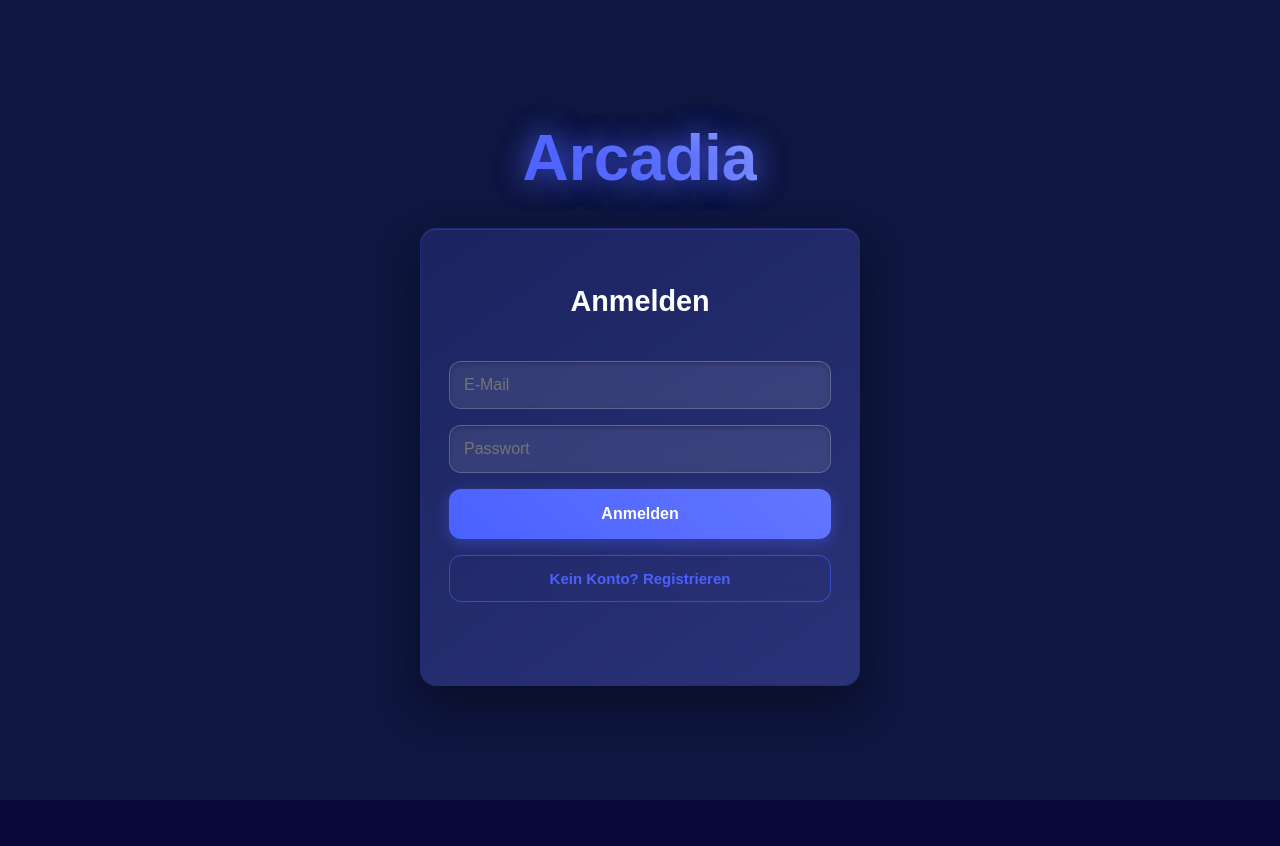
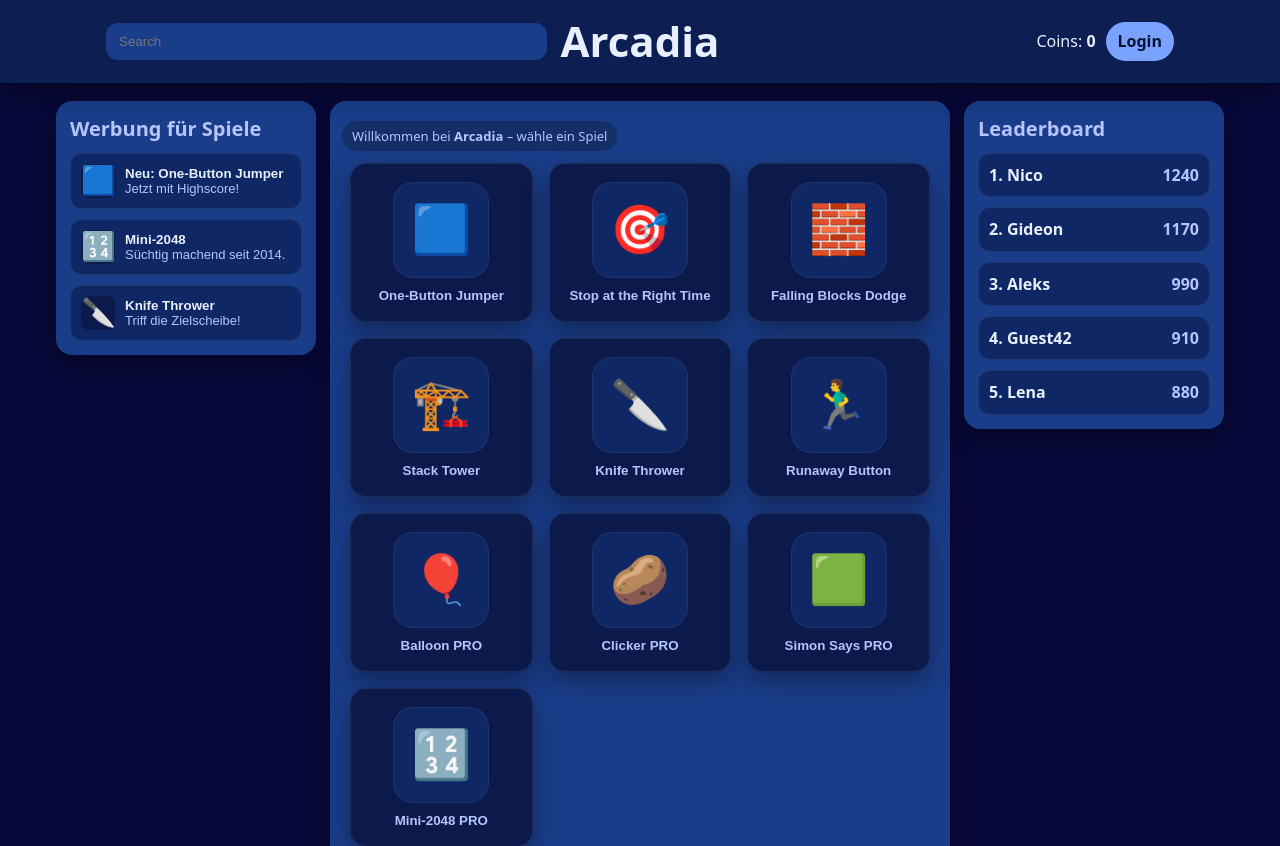
Before and after one commit to Gidschge/arcadia, a React (Vite) app in the folder my-app/: page /app in a window 1280 px wide. Before the commit this address led to /. Shown: the top 846 px of the page. Before the commit the page ends 800 px from the top, so only its background shows below. Built offline with nearby package versions, Linux system fonts and the light colour scheme; no server answers.

Commit message:
fixed home and app

```diff
--- a/my-app/src/App.jsx
+++ b/my-app/src/App.jsx
@@ -1,160 +1,81 @@
-import React, { useEffect, useState } from "react";
-import { useNavigate } from "react-router-dom";
-import { auth } from "./firebase";
-import { signOut, onAuthStateChanged } from "firebase/auth";
+import React, { useState, Suspense } from "react";
+import Home from "./Home.jsx";
+import Ads from "./Ads.jsx";
+import Leaderboard from "./Leaderboard.jsx";
 
-function App() {
-  const navigate = useNavigate();
-  const [user, setUser] = useState(null);
+import Jumper from "./games/Jumper.jsx";
+import Stopper from "./games/Stopper.jsx";
+import Dodge from "./games/Dodge.jsx";
+import Stack from "./games/Stack.jsx";
+import Knives from "./games/Knives.jsx";
+import Runaway from "./games/Runaway.jsx";
+import Balloon from "./games/Balloon.jsx";
+import Clicker from "./games/Clicker.jsx";
+import Simon from "./games/Simon.jsx";
+import Mini2048 from "./games/Mini2048.jsx";
 
-  // User-Status überwachen (WICHTIG!)
-  useEffect(() => {
-    const unSub = onAuthStateChanged(auth, (current) => {
-      setUser(current);
+const items = [
+  { id: "jumper", title: "One-Button Jumper", Comp: Jumper, logo: "🟦" },
+  { id: "stopper", title: "Stop at the Right Time", Comp: Stopper, logo: "🎯" },
+  { id: "dodge", title: "Falling Blocks Dodge", Comp: Dodge, logo: "🧱" },
+  { id: "stack", title: "Stack Tower", Comp: Stack, logo: "🏗️" },
+  { id: "knives", title: "Knife Thrower", Comp: Knives, logo: "🔪" },
+  { id: "runaway", title: "Runaway Button", Comp: Runaway, logo: "🏃‍♂️" },
+  { id: "balloon", title: "Balloon PRO", Comp: Balloon, logo: "🎈" },
+  { id: "clicker", title: "Clicker PRO", Comp: Clicker, logo: "🥔" },
+  { id: "simon", title: "Simon Says PRO", Comp: Simon, logo: "🟩" },
+  { id: "mini2048", title: "Mini-2048 PRO", Comp: Mini2048, logo: "🔢" },
+];
 
-      if (!current) {
-        navigate("/", { replace: true });
-      }
-    });
-
-    return () => unSub();
-  }, []);
-
-  // Logout
-  const handleLogout = async () => {
-    try {
-      await signOut(auth);
-      navigate("/", { replace: true });
-    } catch (err) {
-      console.error("Logout Fehler:", err);
-    }
-  };
-
-  // Ladebildschirm
-  if (!user) {
-    return (
-      <div style={{
-        display: "flex",
-        justifyContent: "center",
-        alignItems: "center",
-        minHeight: "100vh",
-        backgroundColor: "#0f163f",
-        color: "white",
-        fontFamily: "Arial, sans-serif"
-      }}>
-        Laden...
-      </div>
-    );
-  }
-
-  // ⬇️ Styles
-  const containerStyle = {
-    backgroundColor: "#0f163f",
-    color: "white",
-    fontFamily: "Arial, sans-serif",
-    minHeight: "100vh",
-    display: "flex",
-    flexDirection: "column",
-    justifyContent: "center",
-    alignItems: "center",
-    padding: "clamp(16px, 3vw, 32px)"
-  };
-
-  const titleStyle = {
-    marginBottom: "clamp(12px, 2.5vw, 24px)",
-    fontSize: "clamp(28px, 6vw, 64px)",
-    fontWeight: "bold",
-    background: "linear-gradient(45deg, #4b61ff, #6376ff, #a3b2ff)",
-    WebkitBackgroundClip: "text",
-    WebkitTextFillColor: "transparent",
-    textShadow: "0 0 20px rgba(75, 97, 255, 0.5)",
-    animation: "glow 2s ease-in-out infinite alternate"
-  };
-
-  const dashboardStyle = {
-    width: "100%",
-    maxWidth: "520px",
-    background: "linear-gradient(145deg, #1b2360, #2a3378)",
-    borderRadius: "16px",
-    padding: "clamp(18px, 3.2vw, 32px)",
-    boxShadow: "0 25px 50px rgba(0,0,0,0.5)",
-    display: "flex",
-    flexDirection: "column",
-    alignItems: "center",
-    border: "1px solid rgba(75,97,255,0.3)"
-  };
-
-  const buttonStyle = {
-    width: "100%",
-    padding: "clamp(12px, 2.6vw, 16px)",
-    borderRadius: "12px",
-    border: "none",
-    background: "linear-gradient(45deg, #ef4444, #dc2626)",
-    color: "white",
-    cursor: "pointer",
-    fontWeight: "bold",
-    fontSize: "clamp(14px, 3vw, 16px)",
-    boxShadow: "0 6px 20px rgba(239, 68, 68, 0.5)",
-    transition: "all 0.3s ease"
-  };
-
-  const welcomeStyle = {
-    fontSize: "1.8rem",
-    marginBottom: "10px",
-    color: "#a3b2ff"
-  };
-
-  const userInfoStyle = {
-    fontSize: "1rem",
-    marginBottom: "20px",
-    color: "rgba(255,255,255,0.8)"
-  };
+export default function App() {
+  const [active, setActive] = useState("home");
+  const Comp = items.find((i) => i.id === active)?.Comp ?? null;
+  const year = new Date().getFullYear();
 
   return (
-    <div style={containerStyle}>
-      <div style={titleStyle}>Arcadia</div>
+      <>
+        <header>
+          <div className="header-inner">
+            <form className="search">
+              <input placeholder="Search" aria-label="Search" />
+            </form>
 
-      <div style={dashboardStyle}>
-        <h1 style={welcomeStyle}>🎉 Willkommen zurück!</h1>
+            <h1
+                className="brand"
+                onClick={() => setActive("home")}
+                style={{ cursor: "pointer" }}
+            >
+              Arcadia
+            </h1>
 
-        <div style={userInfoStyle}>
-          Eingeloggt als:<br />
-          <span style={{ color: "#4ade80", fontSize: "1.3rem" }}>
-            {user.email}
-          </span>
-          <br />
-          <small style={{ opacity: 0.6 }}>
-            UID: {user.uid.slice(0, 8)}...
-          </small>
-        </div>
+            <div className="account">
+              <span>Coins: <strong>0</strong></span>
+              <a className="btn">Login</a>
+            </div>
+          </div>
+        </header>
 
-        {/* 🔥 HIER: Logout Button */}
-        <button
-          style={buttonStyle}
-          onClick={handleLogout}
-          onMouseEnter={(e) => {
-            e.target.style.transform = "translateY(-2px)";
-            e.target.style.boxShadow = "0 12px 25px rgba(239, 68, 68, 0.6)";
-          }}
-          onMouseLeave={(e) => {
-            e.target.style.transform = "translateY(0)";
-            e.target.style.boxShadow = "0 6px 20px rgba(239, 68, 68, 0.4)";
-          }}
-        >
-          🚪 Abmelden
-        </button>
+        <main>
+          <aside className="sidebar left">
+            <Ads onOpen={setActive} />
+          </aside>
 
-        <div style={{
-          marginTop: "20px",
-          animation: "float 3s ease-in-out infinite",
-          fontSize: "0.9rem",
-          opacity: 0.7
-        }}>
-          Dein Dashboard bekommt bald neue Features...
-        </div>
-      </div>
-    </div>
+          <section id="stage">
+            <Suspense fallback={<div style={{ padding: 20 }}>Lade…</div>}>
+              {active === "home" ? (
+                  <Home items={items} onOpen={setActive} />
+              ) : (
+                  <Comp />
+              )}
+            </Suspense>
+          </section>
+
+          <aside className="sidebar right">
+            <Leaderboard />
+          </aside>
+        </main>
+
+        <footer>© {year} Arcadia</footer>
+      </>
   );
 }
-
-export default App;
--- a/my-app/src/main.jsx
+++ b/my-app/src/main.jsx
@@ -2,14 +2,16 @@ import React from "react";
 import ReactDOM from "react-dom/client";
 import { BrowserRouter, Routes, Route, Navigate } from "react-router-dom";
 import Login from "./login";  // dein Login-Component
-import App from "./App";      // deine Haupt-App
+import Home from "./Home.jsx";      // deine Haupt-App
 import './styles.css'
+import App from "./App.jsx";
 
 ReactDOM.createRoot(document.getElementById('root')).render(
   <BrowserRouter>
     <Routes>
       <Route path="/" element={<Login />} />           {/* Start = Login */}
       <Route path="/app" element={<App />} />           {/* Haupt-App */}
+      <Route path="/home" element={<Home />} />           {/* Haupt-App */}
       <Route path="*" element={<Navigate to="/" />} />  {/* Fallback */}
     </Routes>
   </BrowserRouter>
--- a/my-app/src/utils/highscore.js
+++ b/my-app/src/utils/highscore.js
@@ -1,14 +1,17 @@
 // src/utils/highscore.js
-import { db } from "../firebaseConfig"
+import { db } from "../firebase"
 import { ref, get, set } from "firebase/database"
 
-const userId = "exampleUser" // temporary placeholder
+// gameId = e.g. "memory", "snake", etc.
 
-export async function getHighscore(gameId) {
+export async function getHighscore(userId, gameId) {
+    if (!userId) return 0
+
     try {
         const snapshot = await get(ref(db, `scores/${userId}/${gameId}`))
         if (snapshot.exists()) {
-            return snapshot.val().highscore || 0
+            const data = snapshot.val()
+            return data.highscore || 0
         } else {
             return 0
         }
@@ -18,7 +21,9 @@ export async function getHighscore(gameId) {
     }
 }
 
-export async function saveHighscore(gameId, score) {
+export async function saveHighscore(userId, gameId, score) {
+    if (!userId) return
+
     try {
         await set(ref(db, `scores/${userId}/${gameId}`), {
             highscore: score,
```
Also changed, not shown: my-app/src/firebaseConfig.js (deleted, +0 -20 lines), my-app/src/hooks/useAuthUserId.js (added, +21 -0 lines), my-app/src/Home.jsx (indentation only).
